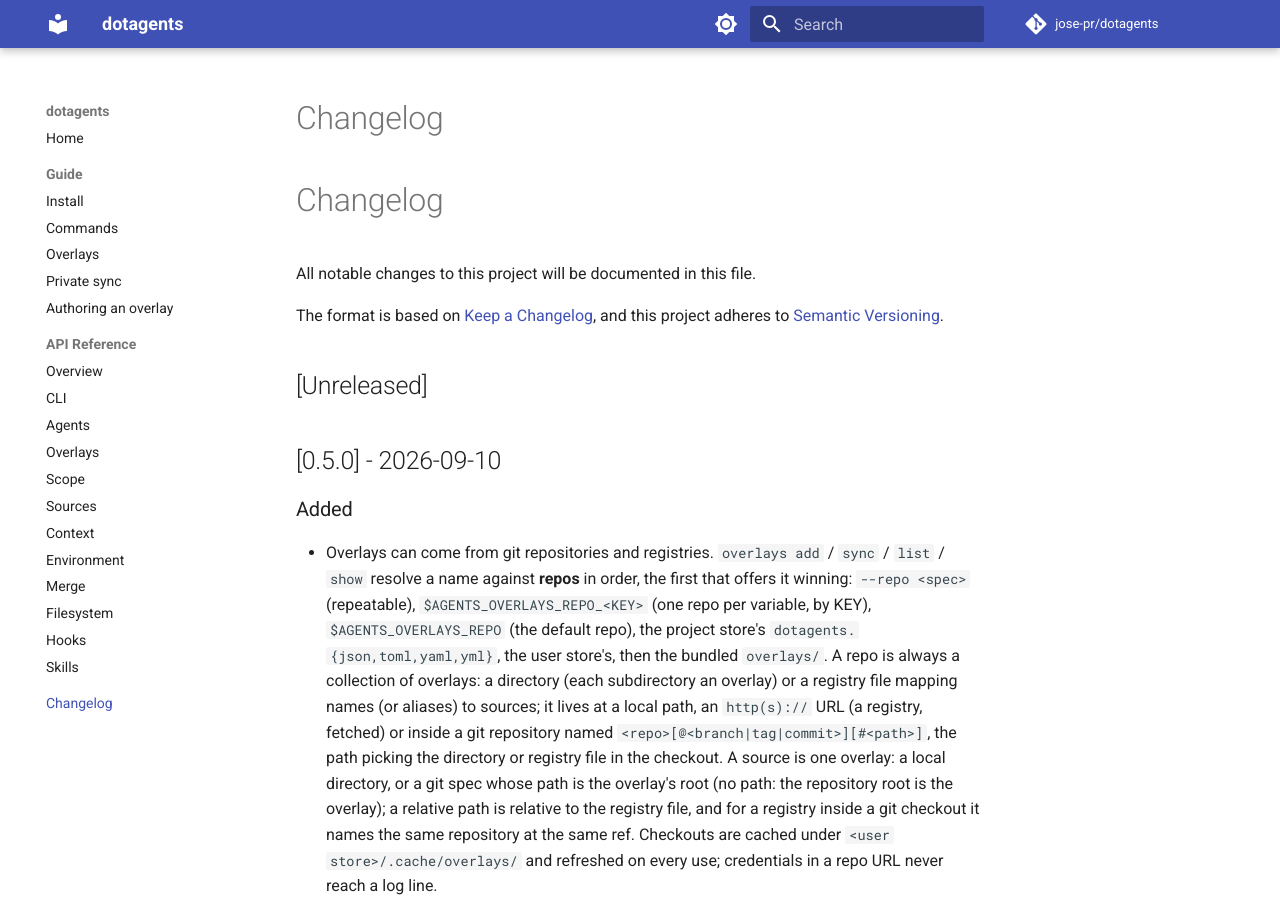
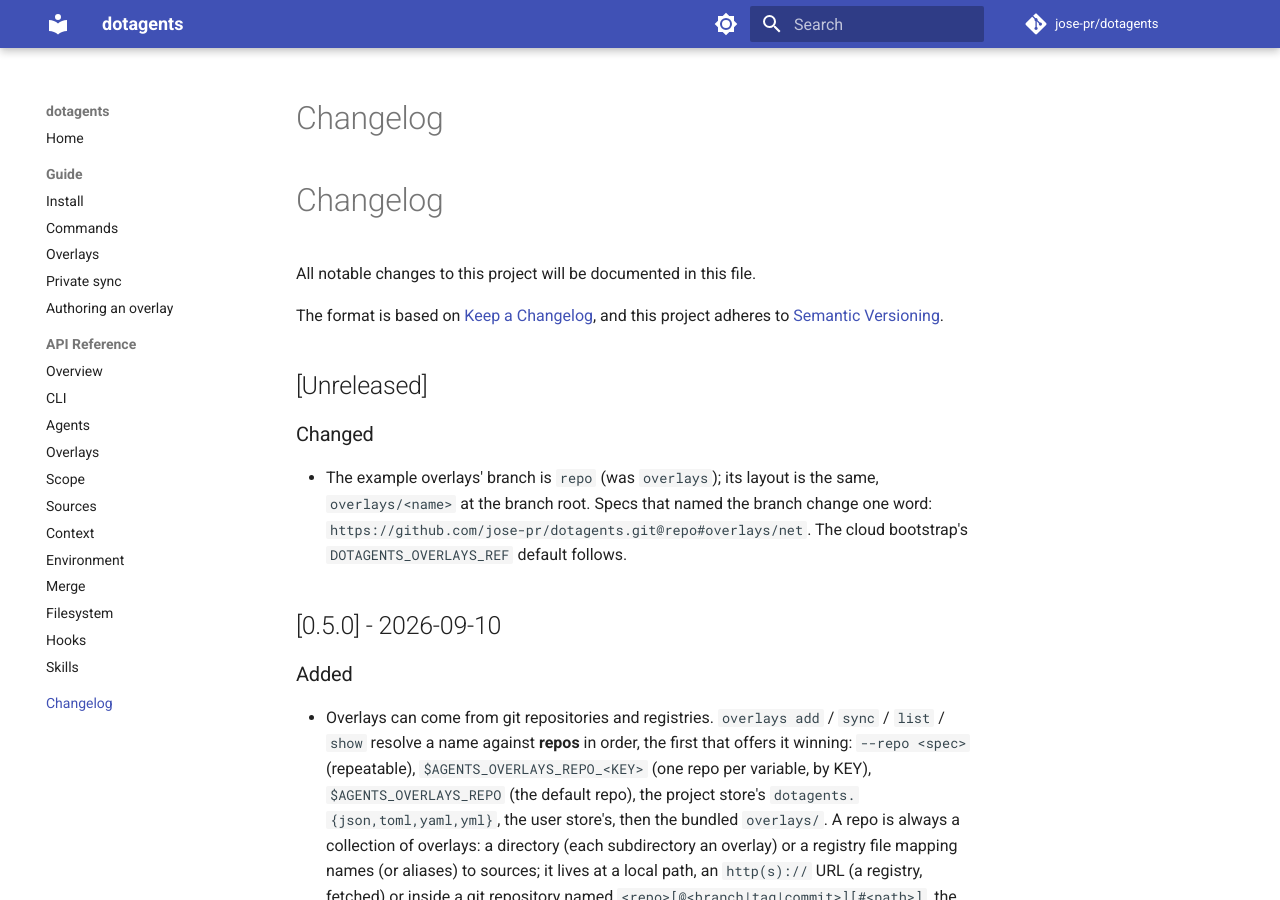
Before and after one commit to jose-pr/dotagents, an MkDocs documentation site: the page built from docs/changelog.md, in a window 1280 px wide and 900 px high. Built offline with MkDocs 1.6.1 and Material for MkDocs 9.7.7, drawn with Linux system fonts in a browser that asks for light colours; comment, search, counter and statistics services are not loaded.

Commit message:
chore: the example overlays' branch is `repo`
Renamed from `overlays`; its layout is unchanged (overlays/<name> at the
branch root). CI checks out `ref: repo`, the cloud bootstrap's
DOTAGENTS_OVERLAYS_REF defaults to it, the README and the overlays guide
link to it and spell registry specs as `@repo#overlays/<name>`, and the
local dev worktree lives at ./repo (gitignored). The bundled-overlays
fallback a checkout offers also looks at ./repo/overlays, so a dev box with
the worktree there keeps `overlays list` seeing the branch's overlays -- and
the bogus `overlays` entry the old nested layout produced is gone.

```diff
--- a/CHANGELOG.md
+++ b/CHANGELOG.md
@@ -6,6 +6,13 @@ The format is based on [Keep a Changelog](https://keepachangelog.com/en/1.1.0/),
 and this project adheres to [Semantic Versioning](https://semver.org/).
 
 ## [Unreleased]
+
+### Changed
+
+- The example overlays' branch is `repo` (was `overlays`); its layout is the
+  same, `overlays/<name>` at the branch root. Specs that named the branch
+  change one word: `https://github.com/jose-pr/dotagents.git@repo#overlays/net`.
+  The cloud bootstrap's `DOTAGENTS_OVERLAYS_REF` default follows.
 
 ## [0.5.0] - 2026-09-10
 
```
Also changed, not shown: README.md (+3 -2 lines), docs/guide/overlays.md (+5 -5 lines), 6 other files.
